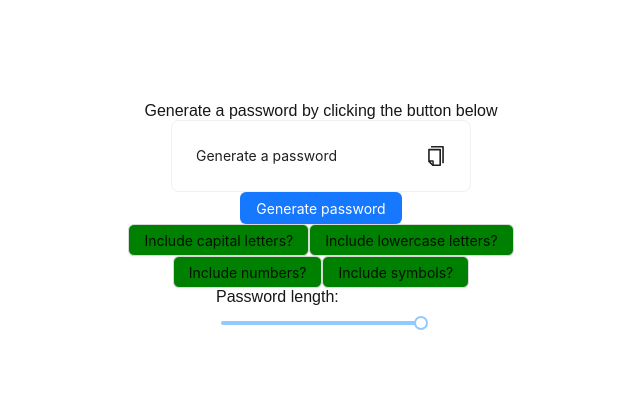
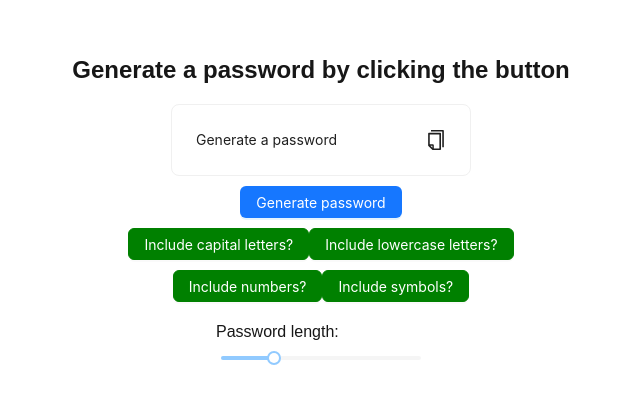
Before and after one commit to JoaoAJRomao/SafePasswordGenerator, a Next.js app: page / in a window 1280 px wide. Shown: the part 179-582 px from the top of the page, without its empty margins (319-959 px from the left). Built offline with nearby package versions, Linux system fonts and the light colour scheme; what @ant-design/nextjs-registry would draw is missing.

Commit message:
Separate css

```diff
--- a/src/app/page.tsx
+++ b/src/app/page.tsx
@@ -13,22 +13,17 @@ export default function Home() {
   const [numbers, setNumbers] = React.useState(true);
   const [symbols, setSymbols] = React.useState(true);
 
+
+
   return (
-    <div
-      style={{
-        display: "flex",
-        flexDirection: "column",
-        alignItems: "center",
-        justifyContent: "center",
-        minHeight: "100vh"
-      }}
-    >
-      Generate a password by clicking the button below
-      <Card style={{ width: 300 }}>
-        <div style={{ display: "flex", alignItems: "center", justifyContent: "space-between" }}>
+    <div style={containerStyle} >
+      <h2 style={titleStyle}>Generate a password by clicking the button</h2>
+
+      <Card style={pwdCardStyle}>
+        <div style={pwdStyle}>
           <p>{pwd}</p>
           <CopyOutlined
-            style={{ fontSize: 20, cursor: "pointer", marginLeft: 8 }}
+            style={iconStyle}
             onClick={() => {
               navigator.clipboard.writeText(pwd);
             }}
@@ -36,8 +31,10 @@ export default function Home() {
           />
         </div>
       </Card>
+
       <Button
         type="primary"
+        style={btnGenerateStyle}
         onClick={() => {
           if (!capital && !lowercase && !numbers && !symbols) {
             setPwd("Please select at least one option");
@@ -56,17 +53,33 @@ export default function Home() {
         Generate password
       </Button>
       <div>
-        <Button onClick={() => setCapital(!capital)} style={{ backgroundColor: capital ? "green" : "red" }}>Include capital letters?</Button>
-        <Button onClick={() => setLowercase(!lowercase)} style={{ backgroundColor: lowercase ? "green" : "red" }}>Include lowercase letters?</Button>
+        <Button onClick={() => setCapital(!capital)} style={capital ? greenLight : redLight}>Include capital letters?</Button>
+        <Button onClick={() => setLowercase(!lowercase)} style={lowercase ? greenLight : redLight}>Include lowercase letters?</Button>
       </div>
-      <div>
-        <Button onClick={() => setNumbers(!numbers)} style={{ backgroundColor: numbers ? "green" : "red" }}>Include numbers?</Button>
-        <Button onClick={() => setSymbols(!symbols)} style={{ backgroundColor: symbols ? "green" : "red" }}>Include symbols?</Button>
+      <div style={{ marginTop: 10, marginBottom: 10 }}>
+        <Button onClick={() => setNumbers(!numbers)} style={numbers ? greenLight : redLight}>Include numbers?</Button>
+        <Button onClick={() => setSymbols(!symbols)} style={symbols ? greenLight : redLight}>Include symbols?</Button>
       </div>
-      <div className="margin-top">
+      <div className="margin-top" style={pwdLengthStyle}>
         Password length:
-        <Slider defaultValue={30} min={12} max={27} style={{ width: 200 }} onChange={setPwdLength} />
+        <Slider defaultValue={16} min={12} max={27} style={{ width: 200 }} onChange={setPwdLength} />
       </div>
     </div>
   );
 }
+
+const containerStyle: React.CSSProperties = {
+  display: "flex",
+  flexDirection: "column",
+  alignItems: "center",
+  justifyContent: "center",
+  minHeight: "100vh"
+};
+const titleStyle: React.CSSProperties = { marginBottom: 20 };
+const pwdCardStyle: React.CSSProperties = { width: 300, marginBottom: 10 };
+const pwdStyle: React.CSSProperties = { display: "flex", alignItems: "center", justifyContent: "space-between" };
+const btnGenerateStyle: React.CSSProperties = { marginBottom: 10 };
+const iconStyle: React.CSSProperties = { fontSize: 20, cursor: "pointer", marginLeft: 8 };
+const greenLight: React.CSSProperties = { backgroundColor: "green", borderColor: "green", color: "white" };
+const redLight: React.CSSProperties = { backgroundColor: "red", borderColor: "red", color: "white" };
+const pwdLengthStyle: React.CSSProperties = {border: "2px solid white" , borderRadius: 5, borderWidth: 1, padding: 10};
```
